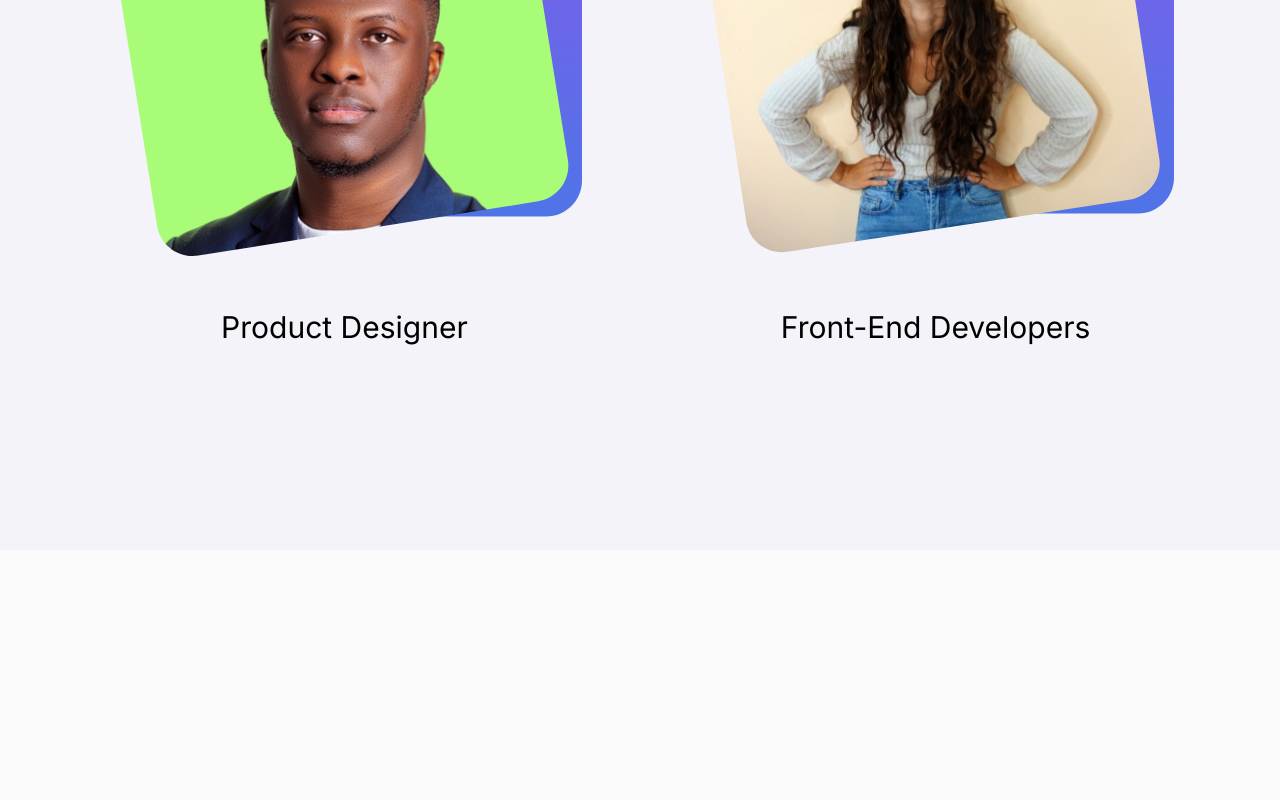
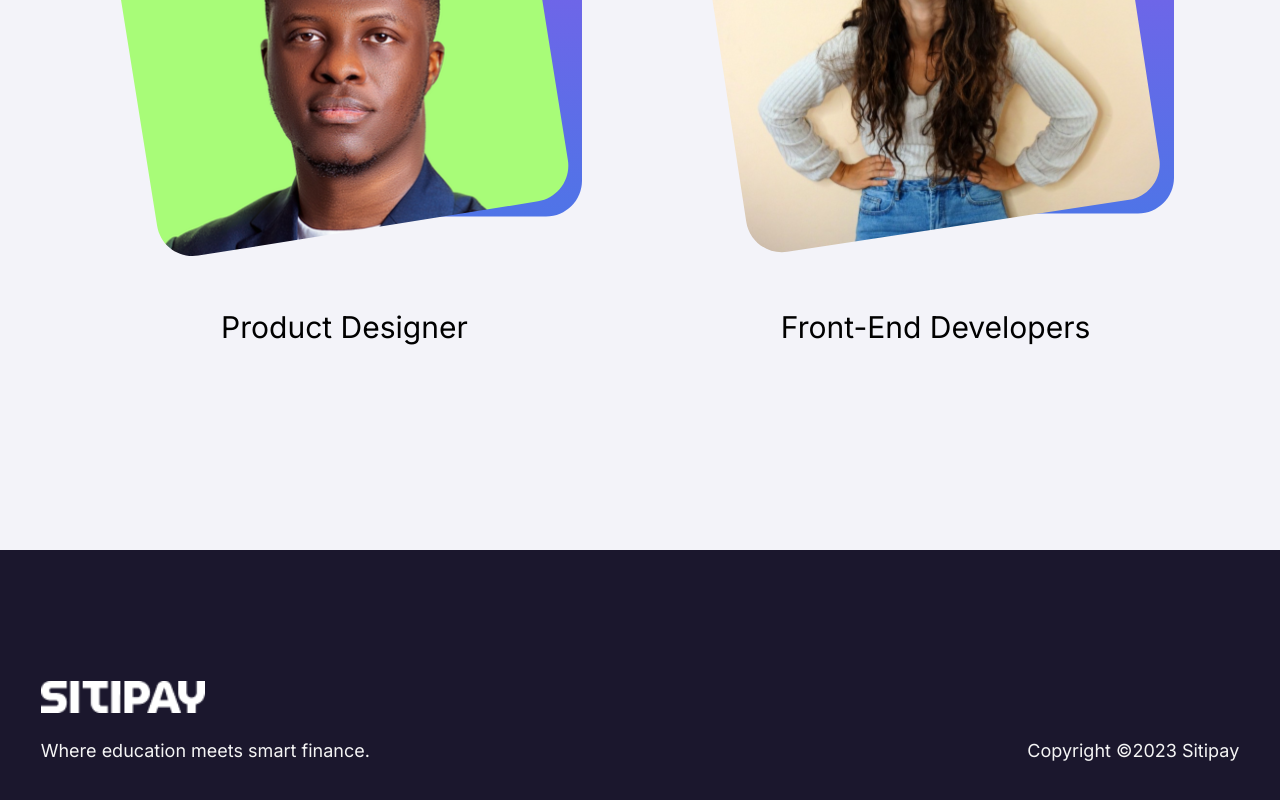
Before and after one commit to mzakrzewska1/SitipayWaitlist, a React (Vite) app: page / in a window 1280 px wide. Shown: the part 7315-8115 px from the top of the page. Before the commit the page ends 7865 px from the top, so only its background shows below. Built offline with nearby package versions, Linux system fonts and the light colour scheme.

Commit message:
add footer component with styling

```diff
--- a/src/App.jsx
+++ b/src/App.jsx
@@ -8,7 +8,7 @@ import WhySitipay from './components/WhySitipay/WhySitipay';
 // import Testimonials from './components/Testimonials/Testimonials'
 import Timeline from './components/Timeline/Timeline';
 import AboutUs from './components/AboutUs/AboutUs';
-// import Footer from './components/Footer/Footer';
+import Footer from './components/Footer/Footer';
 
 
 function App() {
@@ -22,6 +22,7 @@ function App() {
 
       <Timeline />
       <AboutUs />
+      <Footer />
       {/*
 
 
@@ -29,7 +30,7 @@ function App() {
       <Testimonials />
 
 
-      <Footer /> */}
+      */}
     </div>
   );
 }
--- a/src/components/AboutUs/aboutUs.css
+++ b/src/components/AboutUs/aboutUs.css
@@ -4,6 +4,7 @@
     justify-content: center;
     align-items: center;
     background-color: #F3F3F9;
+    padding-bottom: 30%;
 }
 
 /*title*/
--- /dev/null
+++ b/src/components/Footer/Footer.jsx
@@ -0,0 +1,22 @@
+import React from 'react'
+import './footer.css'
+import SitipayLogo from '../../img/SITIPAY.png'
+
+const Footer = () => {
+  return (
+    <div id='main-footer'>
+          <div className='foot-contnt'>
+                <div className='footer-logo'>
+                  <img src={SitipayLogo} alt="logo Sitipay" />
+                  <h3>Where education meets smart finance.</h3>
+                </div>
+              <div className='foot-txt'>
+                  <p>Copyright ©2023 Sitipay</p>
+              </div>
+
+        </div>
+    </div>
+  )
+}
+
+export default Footer
--- /dev/null
+++ b/src/components/Footer/footer.css
@@ -0,0 +1,53 @@
+#main-footer {
+    display: flex;
+    justify-content: center;
+    align-items: flex-end;
+    align-content: center;
+    background-color: #1B172D;
+    height: 20vw;
+    display: flex;
+    width: 100%;
+}
+
+.foot-contnt{
+    display: flex;
+    width: 100%;
+    justify-content: space-around;
+    align-items: flex-end;
+    gap: 5%;
+    margin-bottom: 3.5%;
+}
+
+.footer-logo>h3 {
+    margin: 0;
+    margin-top: 7%;
+}
+
+.footer-logo >h3, .foot-txt {
+    color: #F5F5F5;
+    font-size: 10px;
+    font-weight: 300;
+}
+
+.footer-logo >img {
+    width: 30%;
+}
+
+@media (min-width: 1000px) {
+    #main-footer {
+            height: 20vw;
+        }
+
+        .foot-contnt {
+            gap: 45%;
+        }
+        .footer-logo>h3,
+        .foot-txt {
+            font-size: 18px;
+            font-weight: 400;
+        }
+
+                .footer-logo>img {
+                    width: 50%;
+                }
+}
```
